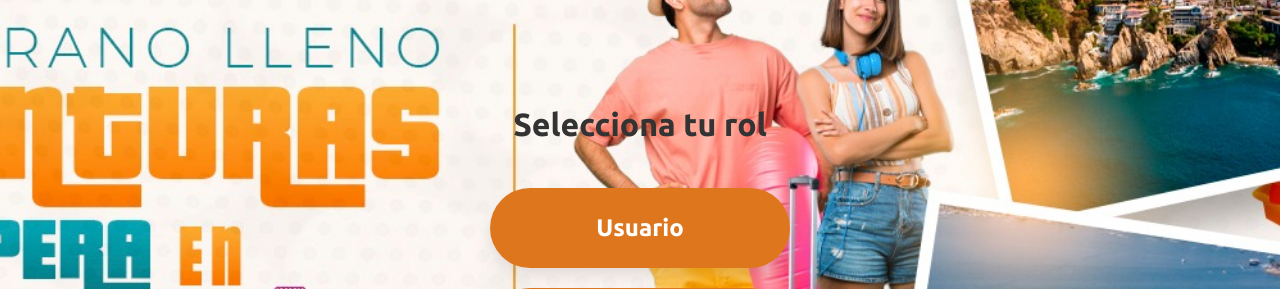
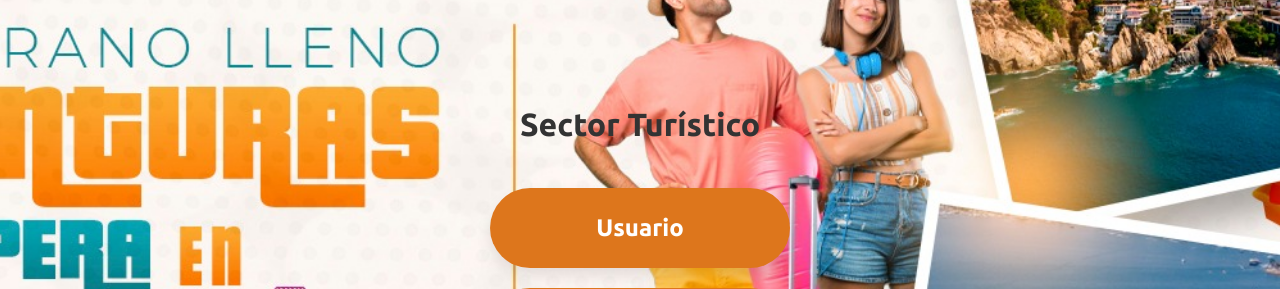
Before and after one commit to josselinesot/SECTUR-, a Flask app: page /prin in a window 1280 px wide. Shown: the part 171-460 px from the top of the page. Run offline with Flask 3, Linux system fonts and the light colour scheme; the visitor is signed in with stand-in values (Sample User, id 1); parts of the project's set-up code (start-up, migrations or seed data) failed here and were passed over.

Commit message:
git add prin.html

```diff
--- a/templates/prin.html
+++ b/templates/prin.html
@@ -9,7 +9,7 @@
 </head>
 <body>
     <div class="btn-container">
-        <p class="role-text">Selecciona tu rol</p>
+        <p class="role-text">Sector Turístico</p>
         <button type="button" class="btn btn-outline-primary" onclick="location.href='/login'">Usuario</button>
         <button type="button" class="btn btn-outline-primary" onclick="location.href='/admin/login'">Administrador</button>
     </div>
```
